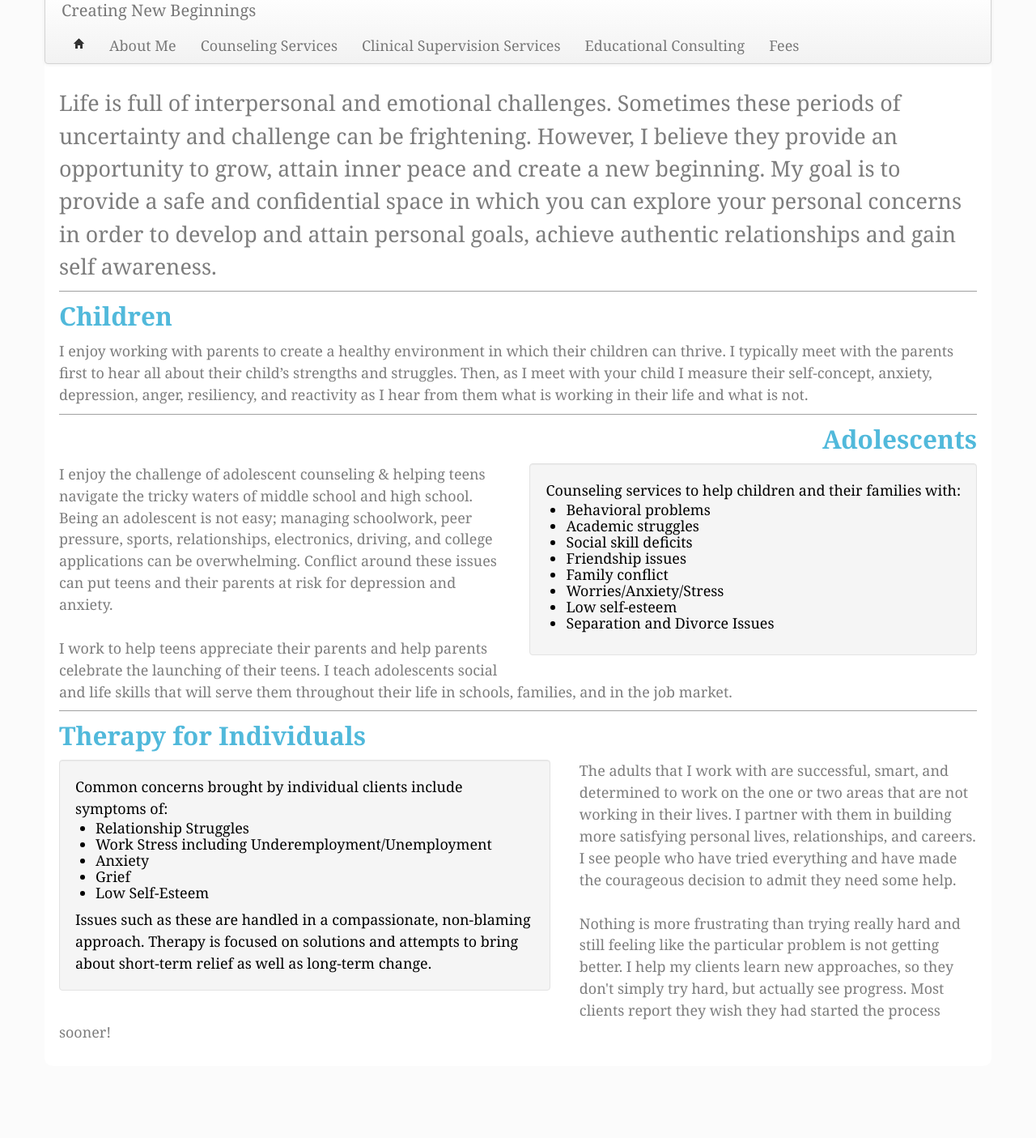
After one commit to barberj/cnb, a Flask app: page /counseling in a window 1280 px wide. The commit adds this page. Shown: the part 879-2284 px from the top of the page at 81% size. Run offline with Flask 2, Linux system fonts and the light colour scheme; some libraries are stand-ins or nearby versions; some web fonts are replaced.

Commit message:
counseling page

```diff
--- a/app.py
+++ b/app.py
@@ -11,6 +11,10 @@ def fees():
 def about():
     return render_template('about.html')
 
+@app.route("/counseling")
+def counseling():
+    return render_template('counseling.html')
+
 @app.route("/")
 def index():
     return render_template('index.html')
--- a/static/style.css
+++ b/static/style.css
@@ -1,5 +1,16 @@
 body{
-  background: #F6F6F6 url('http://www.jailbreaknation.com/wp-content/themes/Avenue/images/patterns/pattern5.png') repeat;
+  /*background: #F6F6F6 url('http://www.jailbreaknation.com/wp-content/themes/Avenue/images/patterns/pattern5.png') repeat;*/
+  background-color: #fbfbfb;
+  line-height: 1.5em;
+  color: #7d7d7d;
+  /*font-family: "HelveticaNeue-Regular","Helvetica Neue Regular","Helvetica Neue",Helvetica,Arial,"Lucida Grande",sans-serif;*/
+  font-family: "Georgia Pro",georgia,serif;
+  font-size: 1.12em;
+  text-rendering: optimizeLegibility;
+}
+
+.well {
+  color: #000000;
 }
 
 .container {
@@ -11,6 +22,14 @@ body{
 
 .content {
   padding: 1em;
+}
+
+.content h2 {
+  color: #51b9db;
+}
+
+.content h2:nth-of-type(even) {
+  text-align: right;
 }
 
 .last-child {
--- a/templates/about.html
+++ b/templates/about.html
@@ -2,6 +2,7 @@
 {% block title %}About Me{% endblock %}
 {% block content %}
 <div>
+  <p>
   Dr. Candice Norris-Brown, LPC, NCC, is licensed by the state of Georgia as a Professional Counselor.
   Dr. Norris-Brown holds a Bachelor of Science in Psychology from Virginia State University,
   a Masters of Science Degree in Clinical Psychology from Virginia State University, Educational
@@ -11,6 +12,7 @@
   communication and relationships.  As a therapist, I am committed to helping empower you to better
   understand yourself and your behavior. With my encouragement and support we will work together
   to develop a more effective way of living a positive and productive life.
+  </p>
   <p>
     I use Cognitive Behavior therapy and Solution Focused-Brief therapy treatment methods
     to help you lead a more fulfilling life. I welcome the opportunity to help you on your journey.
--- /dev/null
+++ b/templates/counseling.html
@@ -0,0 +1,73 @@
+{% extends "master.html" %}
+{% block title %}Counseling{% endblock %}
+{% block content %}
+<div>
+  <p style="font-size:1.5em;line-height:1.5em;">
+    Life is full of interpersonal and emotional challenges. Sometimes
+    these periods of uncertainty and challenge can be frightening. However,
+    I believe they provide an opportunity to grow, attain inner peace and
+    create a new beginning. My goal is to provide a safe and confidential
+    space in which you can explore your personal concerns in order to develop
+    and attain personal goals, achieve authentic relationships and gain self awareness.
+  </p>
+  <p style="border-top:1px solid #a0a0a0;">
+    <h2>Children</h2>
+    I enjoy working with parents to create a healthy environment in which their
+    children can thrive. I typically meet with the parents first to hear all about
+    their child’s strengths and struggles. Then, as I meet with your child I measure
+    their self-concept, anxiety, depression, anger, resiliency, and reactivity as I
+    hear from them what is working in their life and what is not.
+  </p>
+  <p style="border-top:1px solid #a0a0a0;">
+    <h2>Adolescents</h2>
+    <div style="float:right;margin-left:2em;" class="well">
+      Counseling services to help children and their families with:
+      <ul>
+        <li>Behavioral problems</li>
+        <li>Academic struggles</li>
+        <li>Social skill deficits</li>
+        <li>Friendship issues</li>
+        <li>Family conflict</li>
+        <li>Worries/Anxiety/Stress</li>
+        <li>Low self-esteem</li>
+        <li>Separation and Divorce Issues</li>
+      </ul>
+    </div>
+    I enjoy the challenge of adolescent counseling &amp; helping teens navigate
+    the tricky waters of middle school and high school. Being an adolescent
+    is not easy; managing schoolwork, peer pressure, sports, relationships,
+    electronics, driving, and college applications can be overwhelming. Conflict
+    around these issues can put teens and their parents at risk for depression and anxiety.
+    <br /><br />
+    I work to help teens appreciate their parents and help parents celebrate the launching
+    of their teens. I teach adolescents social and life skills that will serve them
+    throughout their life in schools, families, and in the job market.
+  </p>
+  <p style="border-top:1px solid #a0a0a0;">
+    <h2>Therapy for Individuals</h2>
+    <div class="well" style="float:left;margin-right:2em;width:50%;">
+      Common concerns brought by individual clients include symptoms of:
+      <ul>
+        <li>Relationship Struggles</li>
+        <li>Work Stress including Underemployment/Unemployment</li>
+        <li>Anxiety</li>
+        <li>Grief</li>
+        <li>Low Self-Esteem</li>
+      </ul>
+      Issues such as these are handled in a compassionate, non-blaming approach.
+      Therapy is focused on solutions and attempts to bring about short-term
+      relief as well as long-term change.
+    </div>
+    The adults that I work with are successful, smart, and determined to work
+    on the one or two areas that are not working in their lives. I partner with
+    them in building more satisfying personal lives, relationships, and careers.
+    I see people who have tried everything and have made the courageous decision
+    to admit they need some help.
+    <br /><br />
+    Nothing is more frustrating than trying really hard and still feeling
+    like the particular problem is not getting better. I help my clients learn
+    new approaches, so they don't simply try hard, but actually see progress.
+    Most clients report they wish they had started the process sooner!
+  </p>
+</div>
+{% endblock %}
--- a/templates/index.html
+++ b/templates/index.html
@@ -2,6 +2,7 @@
 {% block title %}Home{% endblock %}
 {% block content %}
 <div>
+  <p>
     <span class='cursive'>Welcome</span> to Creating New Beginnings Counseling and Consulting Services.
     My goal is to provide clients with new insights to thought processes
     and behaviors along with new methods for handling every day difficulties
@@ -9,7 +10,8 @@
     and inviting environment where they can learn more about the world around
     them and build on their strengths. It is important that we work together
     to formulate treatment goals, and use the counseling process to understand
-  and improve social and emotional functioning.<br /><br />
+    and improve social and emotional functioning.
+  </p>
   <p>
     The process looks like the following:
     <div class="well">
```
Lines whose indentation alone changed are shown as unchanged.
